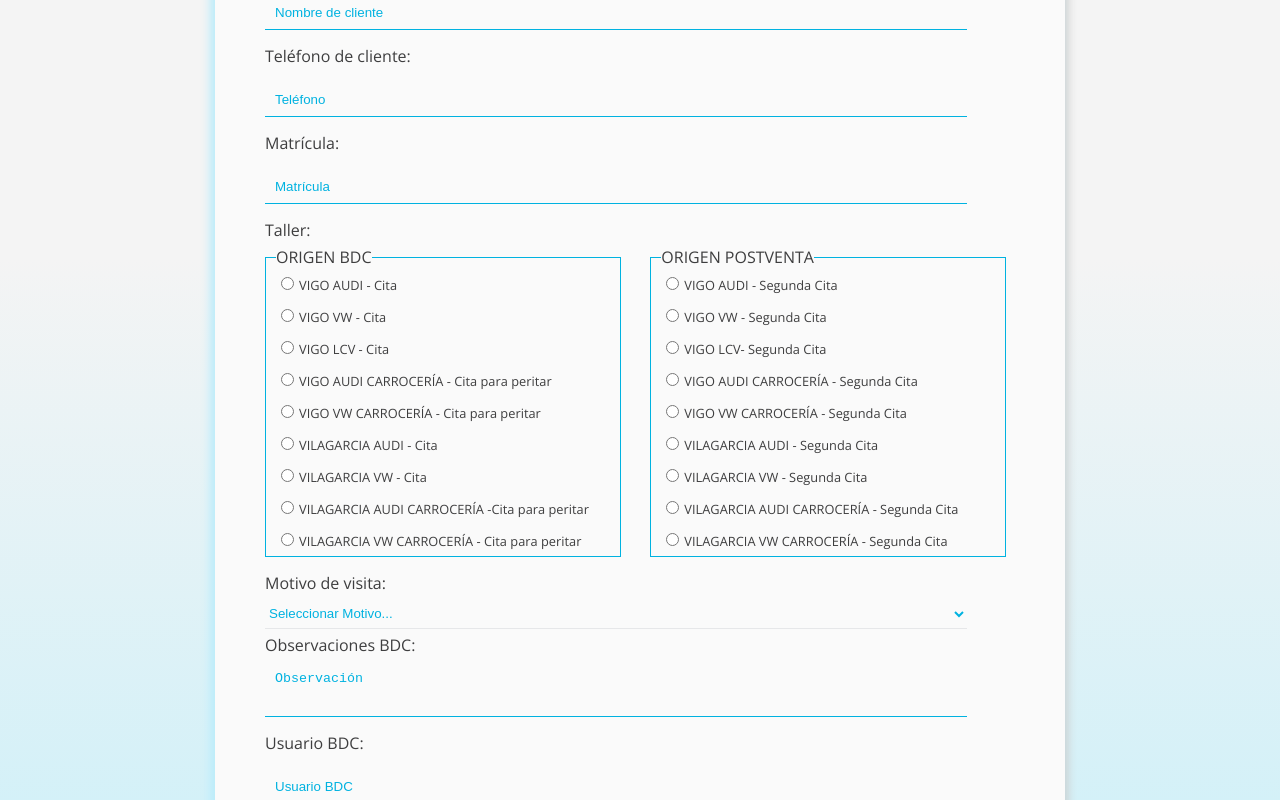
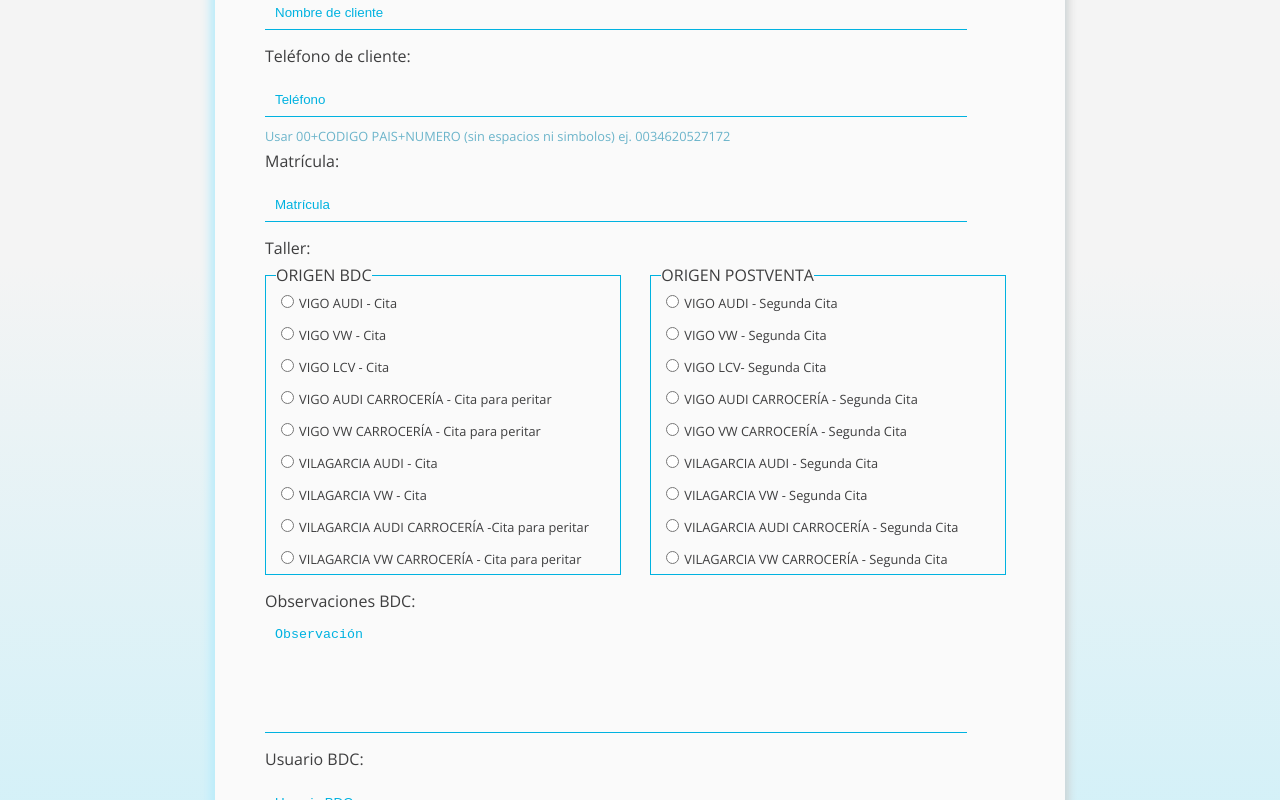
Before and after one commit to explotacionDatos/form-leads-rumbao, a React (Vite) app: page / in a window 1280 px wide. Shown: the part 240-1040 px from the top of the page. Built offline with nearby package versions, Linux system fonts and the light colour scheme.

Commit message:
Form taller (#19)
* commit: Cambios en campo taller y motivo visita

* commit: corrección de estilos

* commit: tooltip, no aux3 y no campo motivo de visita

---------

Co-authored-by: Gvazquez <vazquez.gonzaloemanuel@gmail.com>

```diff
--- a/src/components/Form.jsx
+++ b/src/components/Form.jsx
@@ -95,7 +95,6 @@
       priorityGroupId: obj[0].priorityGroupId,
       nombre: data.nombre_cliente,
       aux1: data.matricula,
-      aux3: data.motivo_visita,
       aux9: data.observacion + " --- " + data.usuario_BDC,
     };
     console.log(params);
@@ -268,6 +267,10 @@
           onChange={handleInputTelefono}
           animate={numberA}
         ></motion.input>
+        <span className="form__items__tooltip">
+          Usar 00+CODIGO PAIS+NUMERO (sin espacios ni simbolos) ej.
+          0034620527172
+        </span>
       </div>
       <div className="form__items">
         <div className="form__items__lbl">
@@ -340,7 +343,9 @@
       </div>
       {/*-----------------------------TALLER----------------------------------------*/}
       {/*-----------------------------MOTIVO VISITA---------------------------------*/}
-      <div className="form__items">
+
+      {/*<div className="form__items">
+
         <div className="form__items__lbl">
           <label htmlFor="motivo_visita">Motivo de visita:</label>
           {errors.motivo_visita?.type === "required" && (
@@ -384,7 +389,9 @@
             Segunda cita autorización aseguradora
           </option>
         </select>
-      </div>
+
+      </div>*/}
+
       {/*-----------------------------MOTIVO VISITA---------------------------------*/}
       {/*-----------------------------OBSERVACIONES---------------------------------*/}
       <div className="form__items">
@@ -395,10 +402,10 @@
         <textarea
           type="text"
           {...register("observacion")}
-          rows="3"
+          rows="7"
           placeholder="Observación"
           className="form__items__input form__items__lbl--textarea"
-          maxLength={300}
+          maxLength={500}
         ></textarea>
       </div>
       {/*-----------------------------OBSERVACIONES---------------------------------*/}
--- a/src/scss/layout/form.scss
+++ b/src/scss/layout/form.scss
@@ -98,10 +98,16 @@
             text-align: center;
         }
     }
+    &__tooltip{
+        font-size: 0.8rem;
+        color: rgb(107, 180, 202);
+    }
 }
 .form__items--cl{
     width: 100%;
 }
+
+
 .form__items__input{
     height: 35px;
     margin: 10px 0px;
@@ -126,7 +132,7 @@
 }
 .form__items__lbl--textarea{
     height: 100%;
-    max-height: 50px;
+    max-height: 200px;
     min-height: 30px;
     resize: none;
 }
--- a/vite.config.js
+++ b/vite.config.js
@@ -29,7 +29,6 @@
       console.error("Error al escribir en el archivo:", error);
       return;
     }
-
   });
 });
 
```
